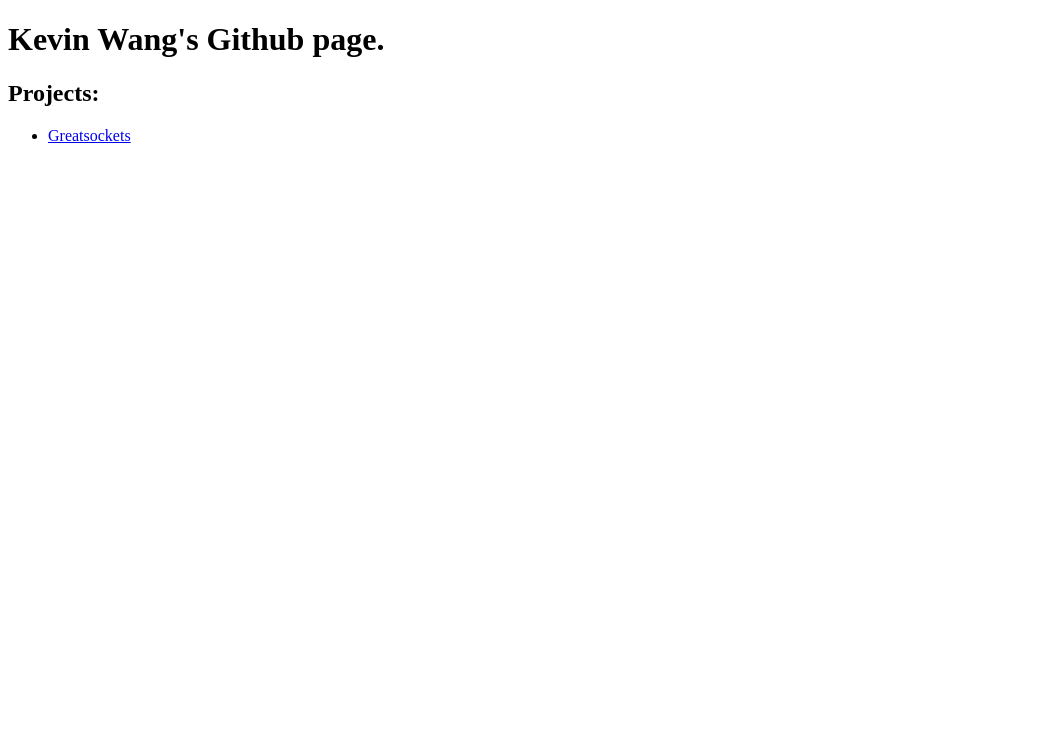
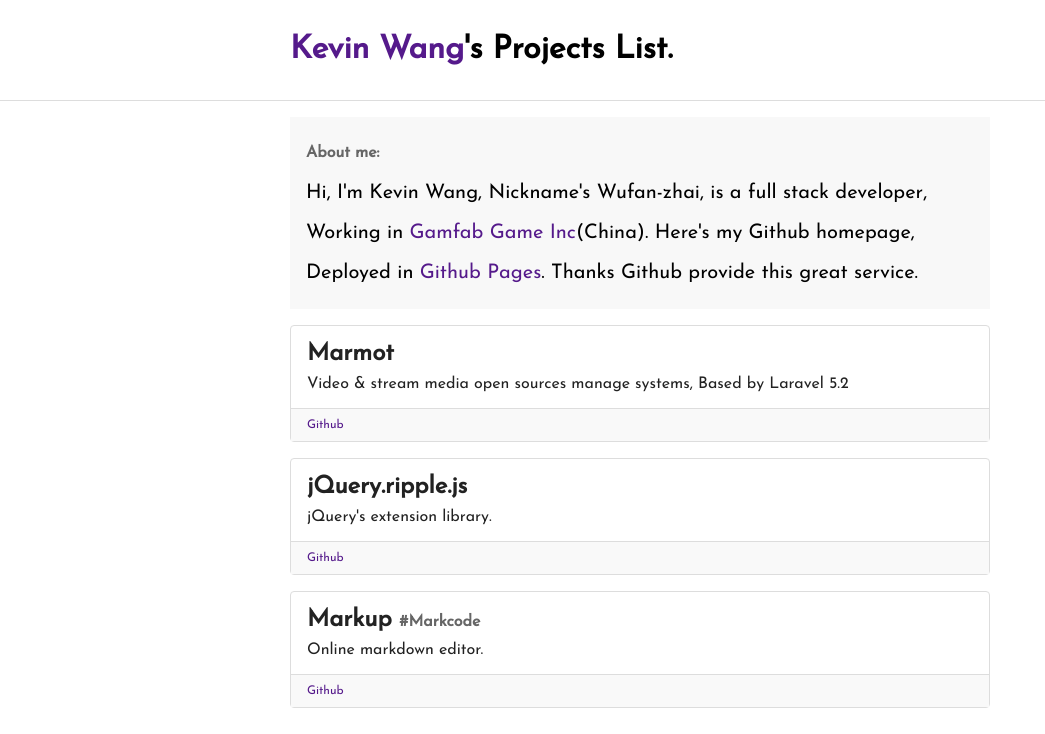
Before and after one commit to keviw/keviw.github.io, a plain HTML site: page index.html in a window 1280 px wide. Shown: the whole page, without its empty margins (0-1045 px from the left). Drawn offline with Linux system fonts and the light colour scheme.

Commit message:
change homepage html file

```diff
--- /dev/null
+++ b/css/style.css
@@ -0,0 +1,96 @@
+h1, body{
+    margin: 0;
+    padding: 0;
+    position: relative;
+    width: 100%;
+    height: 100%;
+
+    font-family: "Josefin Sans";
+}
+
+a, :hover {
+    text-decoration: none;
+}
+
+.container {
+    width: 700px;
+    margin: 0 auto;
+}
+
+.header {
+    height: 100px;
+    line-height: 100px;
+
+    border-bottom: 1px solid #DDD;
+}
+
+.header .title {
+    margin: 0;
+    padding: 0;
+}
+
+.content {
+    font-size: 20px;
+}
+.content .info{
+    padding: 16px;
+    background: #f8f8f8;
+    margin: 16px 0;
+    line-height: 40px;
+}
+.content .info h2 {
+    font-size: 16px;
+    margin: 0;
+    padding: 0px;
+    color: #666;
+}
+
+.content .info p{
+    margin: 0;
+}
+
+.lists .item-title {
+    font-size: 24px;
+    font-weight: bold;
+    margin: 0;
+    padding: 0;
+}
+.lists .item-title .alias{
+    color: #666;
+    font-size: 16px;
+}
+.lists .item-title .alias:before{
+    content: "#";
+}
+.lists .text-info{
+    font-size: 16px;
+    margin: 10px 0 0;
+    line-height: 16px;
+}
+
+.lists .item .project-info{
+    display: block;
+    color: #222;
+    padding: 16px;
+}
+
+.lists .item{
+    margin: 16px 0;
+    border: 1px solid #ddd;
+    border-radius: 4px;
+}
+.lists .item .tags{
+    font-size: 12px;
+    border-top: 1px solid #ddd;
+    background: #F9F9F9;
+}
+.lists .item .tags li {
+    display: inline-block;
+}
+.lists .item .tags li a{
+    padding: 10px 16px;
+    display: block;
+}
+.lists .item .tags li a:hover {
+    background: #DDD;
+}
--- a/index.html
+++ b/index.html
@@ -2,13 +2,53 @@
 <html lang="en">
 <head>
     <meta charset="UTF-8">
-    <title>Document</title>
+    <title>KEVIN WANG'S PROJECTS</title>
+    <link href="https://fonts.googleapis.com/css?family=Josefin+Sans" rel="stylesheet">
+    <link rel="stylesheet" href="css/style.css">
 </head>
 <body>
-    <h1>Kevin Wang's Github page.</h1>
-    <h2>Projects:</h2>
-    <ul>
-        <li><a href="https://keviw.com/greatsockets">Greatsockets</a></li>
-    </ul>
+    <div class="header">
+        <div class="container">
+            <h1 class="title"><a href="">Kevin Wang</a>'s Projects List.</h1>
+        </div>
+    </div>
+    <div class="content">
+        <div class="container">
+            <div class="info">
+                <h2>About me:</h2>
+                <p>Hi, I'm Kevin Wang, Nickname's Wufan-zhai, is a full stack developer, Working in <a href="">Gamfab Game Inc</a>(China). Here's my Github homepage, Deployed in <a href="">Github Pages</a>. Thanks Github provide this great service.</p>
+            </div>
+
+            <div class="lists">
+                <div class="item">
+                    <div class="project-info">
+                        <h1 class="item-title">Marmot</h1>
+                        <p class="text-info">Video & stream media open sources manage systems, Based by Laravel 5.2</p>
+                    </div>
+                    <div class="tags">
+                        <li><a href="">Github</a></li>
+                    </div>
+                </div>
+                <div class="item">
+                    <div class="project-info">
+                        <h1 class="item-title">jQuery.ripple.js</h1>
+                        <p class="text-info">jQuery's extension library.</p>
+                    </div>
+                    <div class="tags">
+                        <li><a href="">Github</a></li>
+                    </div>
+                </div>
+                <div class="item">
+                    <div class="project-info">
+                        <h1 class="item-title">Markup <span class="alias">Markcode</span></h1>
+                        <p class="text-info">Online markdown editor.</p>
+                    </div>
+                    <div class="tags">
+                        <li><a href="">Github</a></li>
+                    </div>
+                </div>
+            </div>
+        </div>
+    </div>
 </body>
 </html>
```
